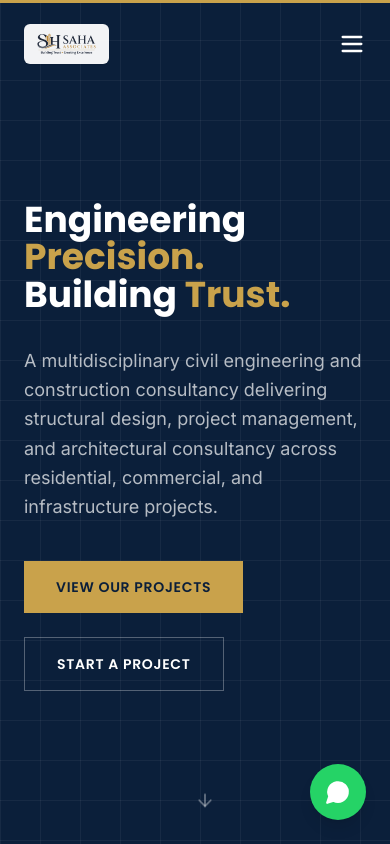
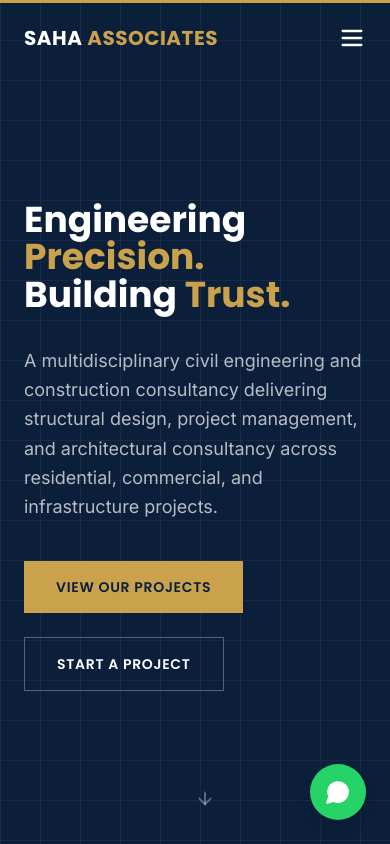
Before and after one commit to Mrithika-11/saha-associates, a React (Vite) app in the folder frontend/: page / in a window 390 px wide. Shown: the top 844 px of the page. Built offline with nearby package versions, Linux system fonts and the light colour scheme.

Commit message:
Add website favicon

```diff
--- a/frontend/src/components/layout/Footer.tsx
+++ b/frontend/src/components/layout/Footer.tsx
@@ -9,13 +9,9 @@ export default function Footer() {
 
       <div className="relative w-full grid grid-cols-1 md:grid-cols-3 border-b border-white/10 pb-14">
         <div>
-          <Link to="/" className="inline-block mb-4">
-            <img
-              src="/logo.png"
-              alt="SAHA ASSOCIATES"
-              className="h-12 w-auto object-contain bg-white/95 px-3 py-1.5 rounded-md"
-            />
-          </Link>
+          <p className="font-display font-bold text-white text-xl mb-4">
+            SAHA <span className="text-gold">ASSOCIATES</span>
+          </p>
           <p className="text-sm leading-relaxed">
             A multidisciplinary civil engineering and construction consultancy
             engineering structures that last, and relationships that last
--- a/frontend/src/components/layout/Header.tsx
+++ b/frontend/src/components/layout/Header.tsx
@@ -24,12 +24,8 @@ export default function Header() {
       }`}
     >
       <div className="max-w-7xl mx-auto px-6 md:px-12 flex items-center justify-between">
-        <Link to="/" className="flex items-center">
-          <img
-            src="/logo.png"
-            alt="SAHA ASSOCIATES"
-            className="h-10 sm:h-12 w-auto object-contain bg-white/95 px-2.5 py-1 rounded-md shadow-sm transition-transform hover:scale-105"
-          />
+        <Link to="/" className="font-display font-bold text-white text-xl tracking-wide">
+          SAHA <span className="text-gold">ASSOCIATES</span>
         </Link>
 
         <nav className="hidden lg:flex items-center gap-10">
```
